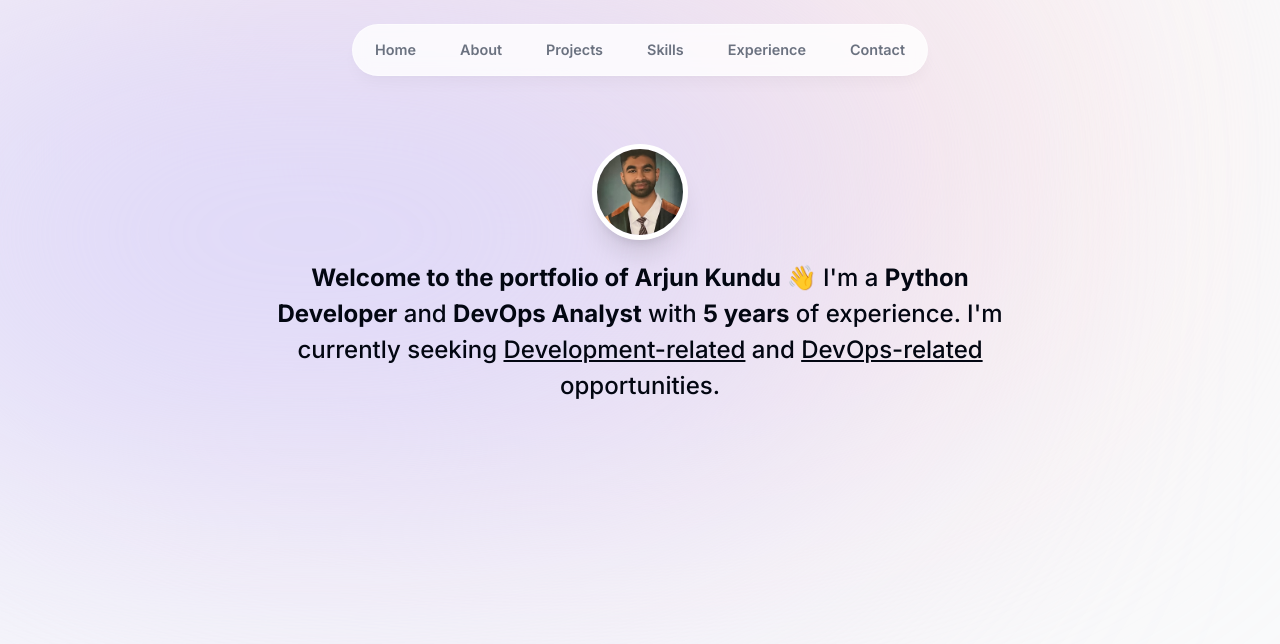
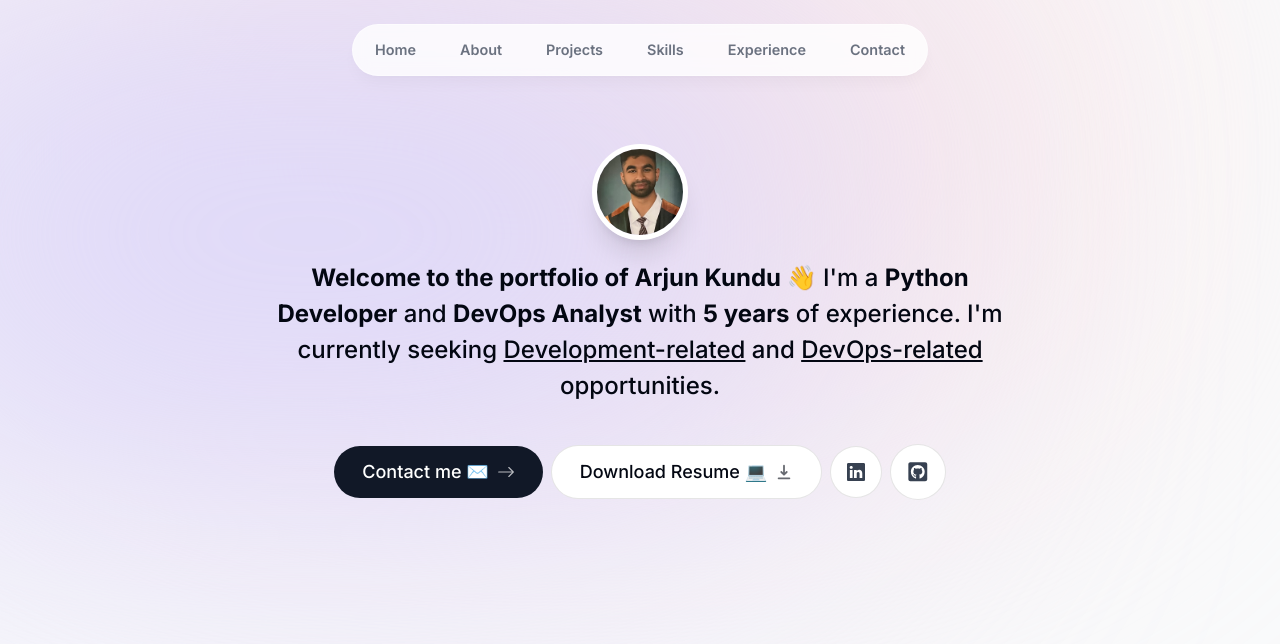
Before and after one commit to kunduarjun/portfolio, a Next.js app: page / in a window 1280 px wide. Shown: the top 644 px of the page. Built offline with nearby package versions, Linux system fonts and the light colour scheme.

Commit message:
Finished Intro Section

```diff
--- a/components/intro.tsx
+++ b/components/intro.tsx
@@ -4,6 +4,10 @@ import React from 'react';
 import Image from "next/image";
 import Headshot from '@/public/Headshot.jpeg';
 import { motion, useAnimation } from 'framer-motion';
+import Link from "next/link";
+import { BsArrowRight, BsLinkedin } from "react-icons/bs";
+import { HiDownload } from "react-icons/hi";
+import { FaGithubSquare } from "react-icons/fa";
 
 export default function Intro() {
   const topHandControls = useAnimation();
@@ -33,23 +37,30 @@ export default function Intro() {
           </motion.div>
 
           {/* Top Hand */}
-          <motion.span initial={{ opacity: 1, y: 0 }} animate={topHandControls} className="absolute text-5xl -top-7 left-3">
+          <motion.span initial={{ opacity: 1, y: 0 }} animate={topHandControls} className="absolute text-5xl -top-8 left-3">
             🫳
           </motion.span>
 
           {/* Bottom Hand */}
-          <motion.span initial={{ opacity: 1, y: 0 }} animate={bottomHandControls} style={{ scaleX: -1 }} className="absolute text-5xl -bottom-7 right-3">
+          <motion.span initial={{ opacity: 1, y: 0 }} animate={bottomHandControls} style={{ scaleX: -1 }} className="absolute text-5xl -bottom-8 right-3">
             🫴
           </motion.span>
         </div>
       </div>
 
-      <p className="mb-10 mt-5 px-4 text-xl font-medium !leading-[1.5] sm:text-2xl">
+      <motion.p className="mb-10 mt-5 px-4 text-xl font-medium !leading-[1.5] sm:text-2xl" initial={{ opacity: 0, y: 100 }} animate={{opacity: 1, y: 0 }}>
         <span className="font-bold">{`Welcome to the portfolio of Arjun Kundu 👋`}</span> {`I'm a `}
         <span className="font-bold">{`Python Developer`}</span> {`and`} <span className="font-bold">{`DevOps Analyst`}</span> {`with `}
         <span className="font-bold">{`5 years`}</span> {`of experience. `}
         {`I'm currently seeking `} <span className="underline">{`Development-related`}</span> {` and `} <span className="underline">{`DevOps-related`}</span> {` opportunities.`}
-      </p>
+      </motion.p>
+
+      <motion.div className="flex flex-col sm:flex-row items-center justify-center gap-2 px-4 text-lg font-medium" initial={{ opacity: 0, y: 100 }} animate={{ opacity: 1, y: 0 }} transition={{ delay: 0.3 }}>
+        <Link href="#contact" className="group bg-gray-900 text-white px-7 py-3 flex items-center gap-2 rounded-full outline-none focus:scale-110 hover:scale-110 hover:bg-gray-950 active:scale-105 transition">Contact me ✉️ <BsArrowRight className="opacity-70 group-hover:translate-x-1 transition" /></Link>
+        <a href="/Resume.pdf" download={true} className="group bg-white px-7 py-3 flex items-center gap-2 rounded-full outline-none focus:scale-110 hover:scale-110 active:scale-105 transition border border-black/10">Download Resume 💻 <HiDownload className="opacity-60 group-hover:translate-y-1 transition" /></a>
+        <a href="https://www.linkedin.com/in/arjun-kundu/" target="_blank" className="bg-white p-4 text-gray-700 flex items-center gap-2 rounded-full focus:scale-[1.15] hover:scale-[1.15] hover:text-gray-950 active:scale-105 transition border border-black/10"> <BsLinkedin /></a>
+        <a href="https://github.com/kunduarjun" target="_blank" className="bg-white p-4 text-gray-700 flex items-center gap-2 text-[1.35rem] rounded-full focus:scale-[1.15] hover:scale-[1.15] hover:text-gray-950 active:scale-105 transition border border-black/10"> <FaGithubSquare /></a>
+      </motion.div>
     </section>
   )
 }
```
